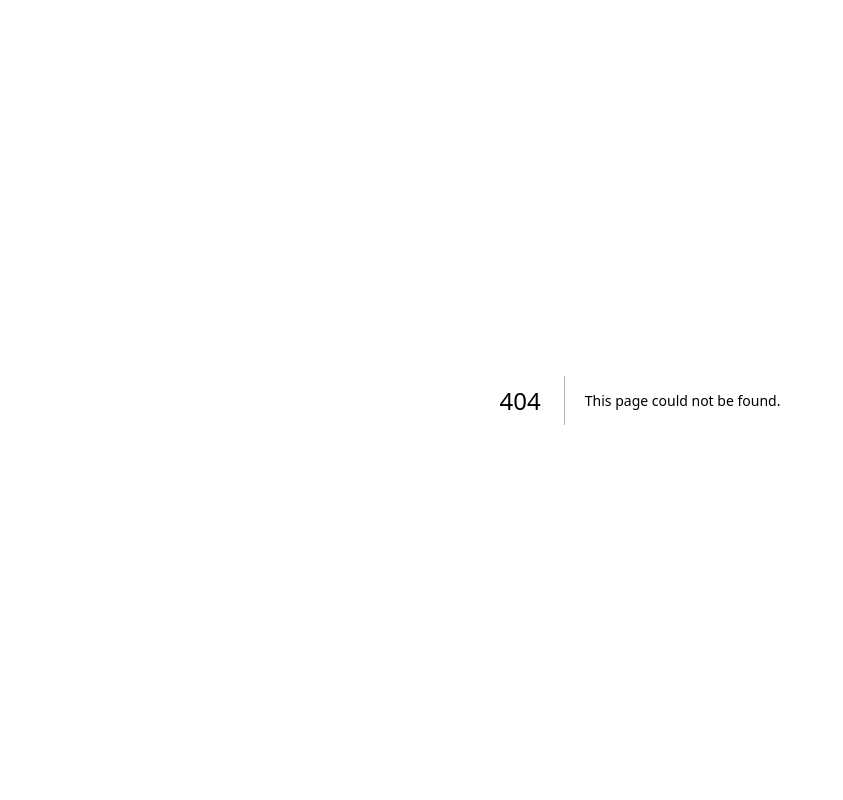
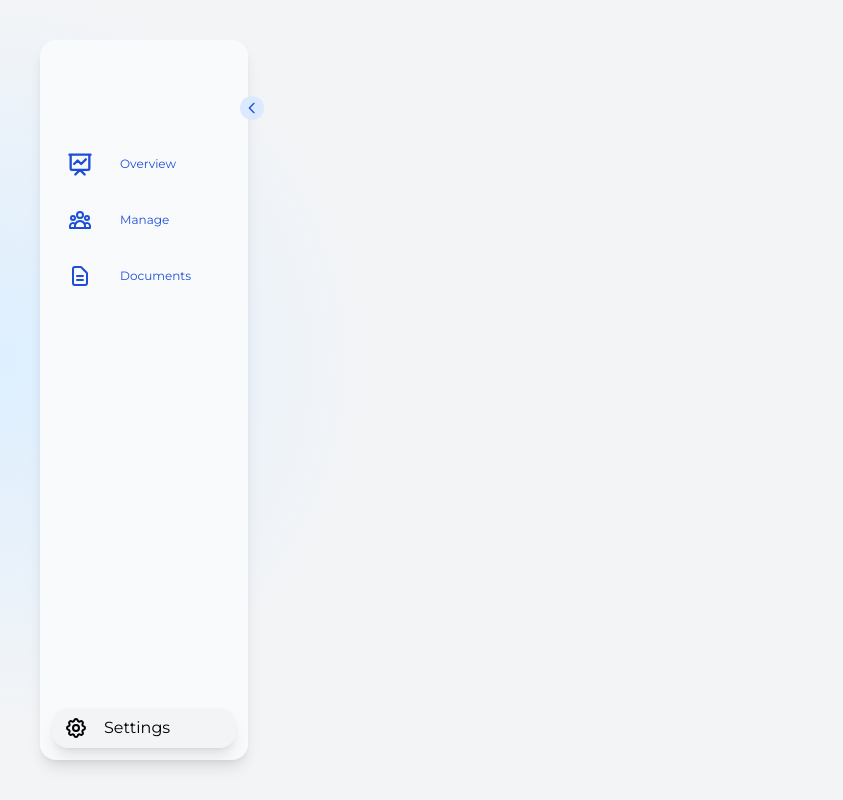
Before and after one commit to Dopeamin/junior_hackathon, a Next.js app: page /dashboard in a window 1280 px wide. Before the commit this address had no page. Shown: the whole page, without its empty margins (0-843 px from the left). Built offline with nearby package versions, Linux system fonts and the light colour scheme.

Commit message:
finishes sidebar

```diff
--- /dev/null
+++ b/components/_shared/icons/arrow-right.icon.tsx
@@ -0,0 +1,19 @@
+export const ArrowRightIcon = () => {
+  return (
+    <svg
+      className="w-4 h-4"
+      fill="none"
+      stroke="currentColor"
+      viewBox="0 0 24 24"
+      xmlns="http://www.w3.org/2000/svg"
+    >
+      <path
+        stroke-linecap="round"
+        stroke-linejoin="round"
+        stroke-width="2"
+        className="text-blue-700"
+        d="M9 5l7 7-7 7"
+      ></path>
+    </svg>
+  );
+};
--- /dev/null
+++ b/components/_shared/icons/document.icon.tsx
@@ -0,0 +1,19 @@
+export const DocumentIcon = () => {
+  return (
+    <svg
+      className="w-6 h-6"
+      fill="none"
+      stroke="currentColor"
+      viewBox="0 0 24 24"
+      xmlns="http://www.w3.org/2000/svg"
+    >
+      <path
+        stroke-linecap="round"
+        stroke-linejoin="round"
+        stroke-width="2"
+        className="text-blue-700"
+        d="M9 12h6m-6 4h6m2 5H7a2 2 0 01-2-2V5a2 2 0 012-2h5.586a1 1 0 01.707.293l5.414 5.414a1 1 0 01.293.707V19a2 2 0 01-2 2z"
+      ></path>
+    </svg>
+  );
+};
--- /dev/null
+++ b/components/_shared/icons/overview.icon.tsx
@@ -0,0 +1,19 @@
+export const OverviewIcon = () => {
+  return (
+    <svg
+      className="w-7 h-7"
+      fill="none"
+      stroke="currentColor"
+      viewBox="0 0 24 24"
+      xmlns="http://www.w3.org/2000/svg"
+    >
+      <path
+        stroke-linecap="round"
+        stroke-linejoin="round"
+        stroke-width="2"
+        className="text-blue-700"
+        d="M7 12l3-3 3 3 4-4M8 21l4-4 4 4M3 4h18M4 4h16v12a1 1 0 01-1 1H5a1 1 0 01-1-1V4z"
+      ></path>
+    </svg>
+  );
+};
--- /dev/null
+++ b/components/_shared/icons/settings.icon.tsx
@@ -0,0 +1,24 @@
+export const SettingsIcon = () => {
+  return (
+    <svg
+      className="w-6 h-6"
+      fill="none"
+      stroke="currentColor"
+      viewBox="0 0 24 24"
+      xmlns="http://www.w3.org/2000/svg"
+    >
+      <path
+        stroke-linecap="round"
+        stroke-linejoin="round"
+        stroke-width="2"
+        d="M10.325 4.317c.426-1.756 2.924-1.756 3.35 0a1.724 1.724 0 002.573 1.066c1.543-.94 3.31.826 2.37 2.37a1.724 1.724 0 001.065 2.572c1.756.426 1.756 2.924 0 3.35a1.724 1.724 0 00-1.066 2.573c.94 1.543-.826 3.31-2.37 2.37a1.724 1.724 0 00-2.572 1.065c-.426 1.756-2.924 1.756-3.35 0a1.724 1.724 0 00-2.573-1.066c-1.543.94-3.31-.826-2.37-2.37a1.724 1.724 0 00-1.065-2.572c-1.756-.426-1.756-2.924 0-3.35a1.724 1.724 0 001.066-2.573c-.94-1.543.826-3.31 2.37-2.37.996.608 2.296.07 2.572-1.065z"
+      ></path>
+      <path
+        stroke-linecap="round"
+        stroke-linejoin="round"
+        stroke-width="2"
+        d="M15 12a3 3 0 11-6 0 3 3 0 016 0z"
+      ></path>
+    </svg>
+  );
+};
--- /dev/null
+++ b/components/_shared/icons/user-group.icon.tsx
@@ -0,0 +1,19 @@
+export const UserGroupIcon = () => {
+  return (
+    <svg
+      className="w-6 h-6"
+      fill="none"
+      stroke="currentColor"
+      viewBox="0 0 24 24"
+      xmlns="http://www.w3.org/2000/svg"
+    >
+      <path
+        stroke-linecap="round"
+        stroke-linejoin="round"
+        stroke-width="2"
+        className="text-blue-700"
+        d="M17 20h5v-2a3 3 0 00-5.356-1.857M17 20H7m10 0v-2c0-.656-.126-1.283-.356-1.857M7 20H2v-2a3 3 0 015.356-1.857M7 20v-2c0-.656.126-1.283.356-1.857m0 0a5.002 5.002 0 019.288 0M15 7a3 3 0 11-6 0 3 3 0 016 0zm6 3a2 2 0 11-4 0 2 2 0 014 0zM7 10a2 2 0 11-4 0 2 2 0 014 0z"
+      ></path>
+    </svg>
+  );
+};
--- /dev/null
+++ b/components/dashboard/element.tsx
@@ -0,0 +1,20 @@
+export const Element = ({
+  icon,
+  text,
+  route,
+}: {
+  icon: any;
+  text: string;
+  route: string;
+}) => {
+  return (
+    <div className="w-full flex flex-row py-2 px-4 items-center gap-4 hover:bg-blue-50 transition-all cursor-pointer">
+      <div className="w-10 h-10 flex justify-center items-center mx-1">
+        {icon}
+      </div>
+      <div className="flex-1">
+        <h2 className="text-blue-700 text-xs">{text}</h2>
+      </div>
+    </div>
+  );
+};
--- /dev/null
+++ b/components/dashboard/sidebar.tsx
@@ -0,0 +1,76 @@
+import clsx from "clsx";
+import Link from "next/link";
+import { useState } from "react";
+import { ArrowRightIcon } from "../_shared/icons/arrow-right.icon";
+import { DocumentIcon } from "../_shared/icons/document.icon";
+import { OverviewIcon } from "../_shared/icons/overview.icon";
+import { SettingsIcon } from "../_shared/icons/settings.icon";
+import { UserGroupIcon } from "../_shared/icons/user-group.icon";
+import { Element } from "./element";
+
+export const SideBar = ({
+  collapsed,
+  collapse,
+}: {
+  collapsed: boolean;
+  collapse: () => void;
+}) => {
+  const menuItems = [
+    {
+      icon: <OverviewIcon />,
+      text: "Overview",
+      route: "",
+    },
+    {
+      icon: <UserGroupIcon />,
+      text: "Manage",
+      route: "",
+    },
+    {
+      icon: <DocumentIcon />,
+      text: "Documents",
+      route: "",
+    },
+  ];
+
+  const menu = menuItems.map((item) => (
+    <Element icon={item.icon} text={item.text} route={item.text} />
+  ));
+
+  return (
+    <div
+      className={clsx("h-[100vh] p-10 transition-all duration-500 ease-out", {
+        "w-72": !collapsed,
+        "w-36": collapsed,
+      })}
+    >
+      <div className="bg-gray-50 rounded-2xl shadow-lg w-full h-full overflow-hidden flex flex-col justify-between">
+        <div className="mt-4">
+          <div className="flex flex-col w-full mt-20">{menu}</div>
+        </div>
+        <div className={clsx("w-full p-3")}>
+          <div
+            className={clsx(
+              "flex flex-row rounded-2xl px-3 py-2 bg-gray-100 gap-4 shadow-lg w-full transition-all hover:-translate-y-1 cursor-pointer",
+              { "!p-1 justify-center items-center": collapsed }
+            )}
+          >
+            <SettingsIcon />
+            {!collapsed && <p className="">Settings</p>}
+          </div>
+        </div>
+      </div>
+      <div
+        className={clsx(
+          "absolute top-24 right-6 h-6 w-6 rounded-full bg-blue-100 transition-all duration-500 ease-in-out hover:shadow hover:-translate-y-1 cursor-pointer flex justify-center items-center",
+          { "rotate-180": !collapsed }
+        )}
+        onClick={() => {
+          collapse();
+        }}
+      >
+        <ArrowRightIcon />
+      </div>
+    </div>
+  );
+};
--- /dev/null
+++ b/pages/dashboard/index.tsx
@@ -0,0 +1,20 @@
+import { useState } from "react";
+import { SideBar } from "../../components/dashboard/sidebar";
+
+export default function Dashboard() {
+  const [collapsed, collapse] = useState(false);
+
+  return (
+    <div className="relative min-h-[100vh] w-full">
+      <div className="fixed bg-gray-100 z-1 top-0 left-0 w-full h-[100vh]"></div>
+      <div className="fixed top-0 left-0 z-10">
+        <SideBar
+          collapse={() => collapse(!collapsed)}
+          collapsed={collapsed}
+        ></SideBar>
+      </div>
+      <div className="z-2 fixed -top-10 -left-[50%] w-full h-[100vh] gradient-radial-2"></div>
+      <div className="relative ml-40"></div>
+    </div>
+  );
+}
--- a/pages/login.tsx
+++ b/pages/login.tsx
@@ -37,7 +37,9 @@ export default function Login() {
             />
 
             <FormControlLabel
-              control={<Checkbox color="default" name="saveAddress" value="yes" />}
+              control={
+                <Checkbox color="default" name="saveAddress" value="yes" />
+              }
               label="Remember me"
             />
             <div className="flex flex-row gap-4">
--- a/styles/globals.css
+++ b/styles/globals.css
@@ -26,6 +26,10 @@
   );
 }
 
+.gradient-radial-2 {
+  background: radial-gradient(circle, rgba(221, 239, 255, 1) 0%, #f3f4f6 50%);
+}
+
 @keyframes bounce {
   0%,
   100% {
```
